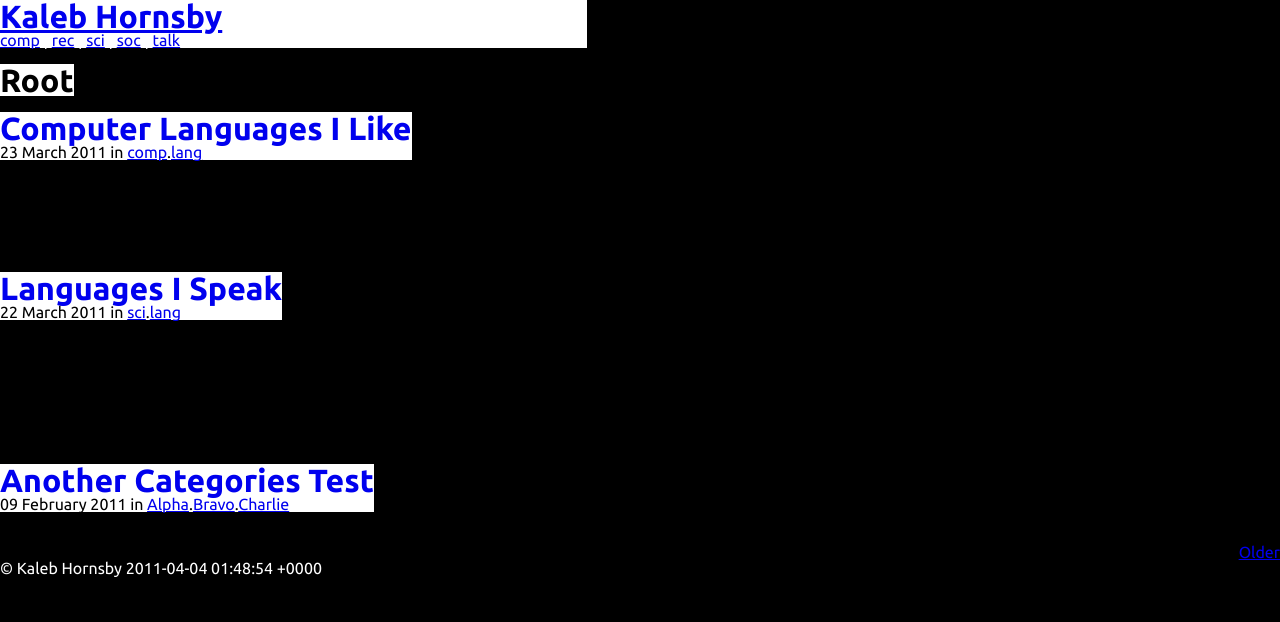
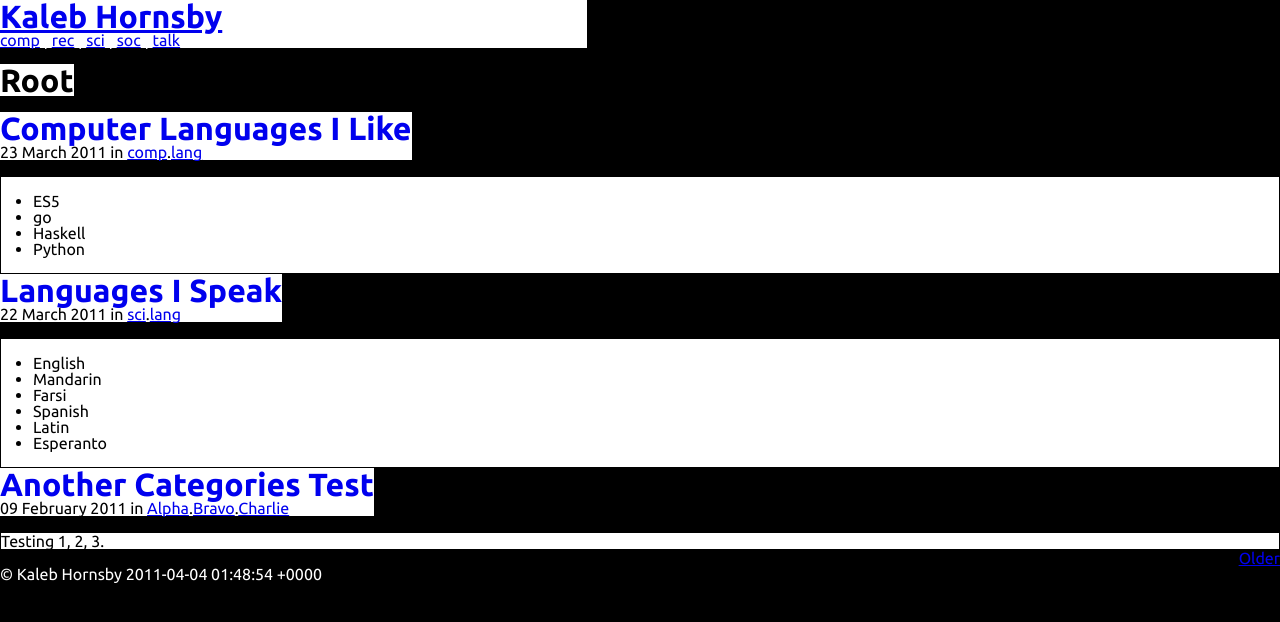
Before and after one commit to kaleb/kaleb.github.com, a Jekyll site: the page built from index.html, in a window 1280 px wide. Shown: the top 622 px of the page. Built offline with Jekyll 4.4.1, drawn with Linux system fonts in a browser that asks for light colours; the list of posts is cut into pages by our own code.

Commit message:
Edited _includes/post.md via GitHub

```diff
--- a/_includes/post.md
+++ b/_includes/post.md
@@ -9,4 +9,4 @@
   {% if page.author_url %} <a href="{{ page.author_url }}" rel=author>{{ page.author }}</a>{% else %}{{ page.author }}{% endif %}{% endif %}
   </div>
 </header>
-{% if forloop %}{{ page.content }}{% endif %}
+{% if forloop %}<div>{{ page.content }}</div>{% endif %}
```
